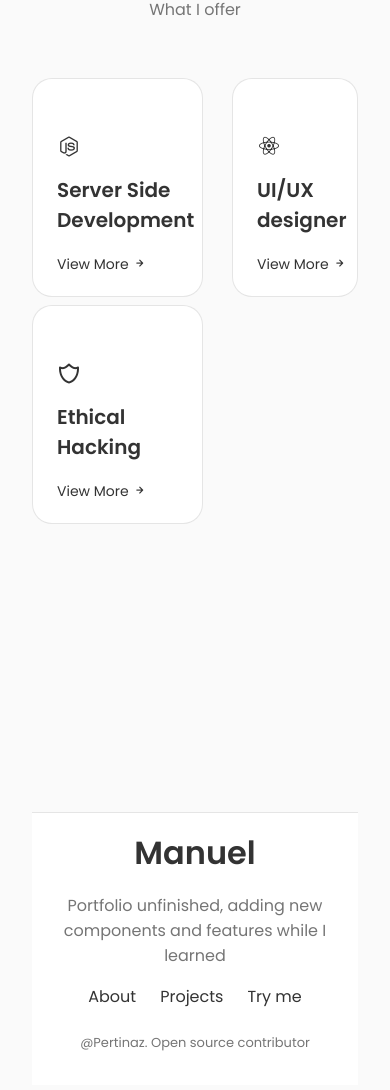
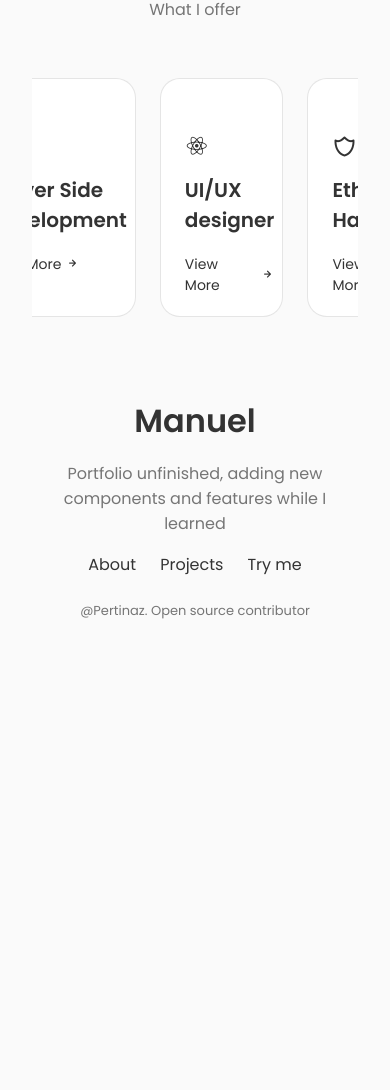
Before and after one commit to pertinaz/portfolio, a React (Create React App) app: page / in a window 390 px wide. Shown: the part 2625-3715 px from the top of the page. After the commit the page ends 3326 px from the top, so only its background shows below. Built offline with nearby package versions, Linux system fonts and the light colour scheme.

Commit message:
refactor footer and general component sizing

```diff
--- a/src/App.css
+++ b/src/App.css
@@ -217,6 +217,10 @@
     align-items: center;
   }
 
+  .footer {
+    display: contents;
+  }
+
   /* ==BREAKPOINTS== */
 
   /* for large devices */
@@ -241,9 +245,6 @@
 
   /* for medium devices */
   @media screen and (max-width: 768px) {
-    .footer{
-      padding:0;
-    }
     body {
       margin: 0 0 var(--header-height) 0;
       overflow-x: hidden;
--- a/src/components/footer/footer.css
+++ b/src/components/footer/footer.css
@@ -6,7 +6,6 @@
 
     .footer {
       background-color: var(--dark-boxes-color);
-      padding: 0 0;
     }
   }
 
@@ -16,9 +15,11 @@
 }
 
 .footer {
+  display: flex;
   background-color: var(--container-color);
   border-top: 1px solid rgba(0, 0, 0, 0.1);
   margin-top: 14rem;
+  border-radius: 10px;
 }
 
 .footer__container {
--- a/src/components/services/services.css
+++ b/src/components/services/services.css
@@ -14,7 +14,7 @@
   display: grid;
   grid-template-columns: repeat(3, 270px);
   justify-content: center;
-  column-gap: 1.8rem;
+  column-gap: 1.5rem;
 }
 
 .services__content {
@@ -146,7 +146,7 @@
 /* for medium devices */
 @media screen and (max-width: 768px) {
   .services__container {
-    grid-template-columns: repeat(2, 1fr);
+    grid-template-columns: repeat(3, 1fr);
   }
 
   .services__content {
```
